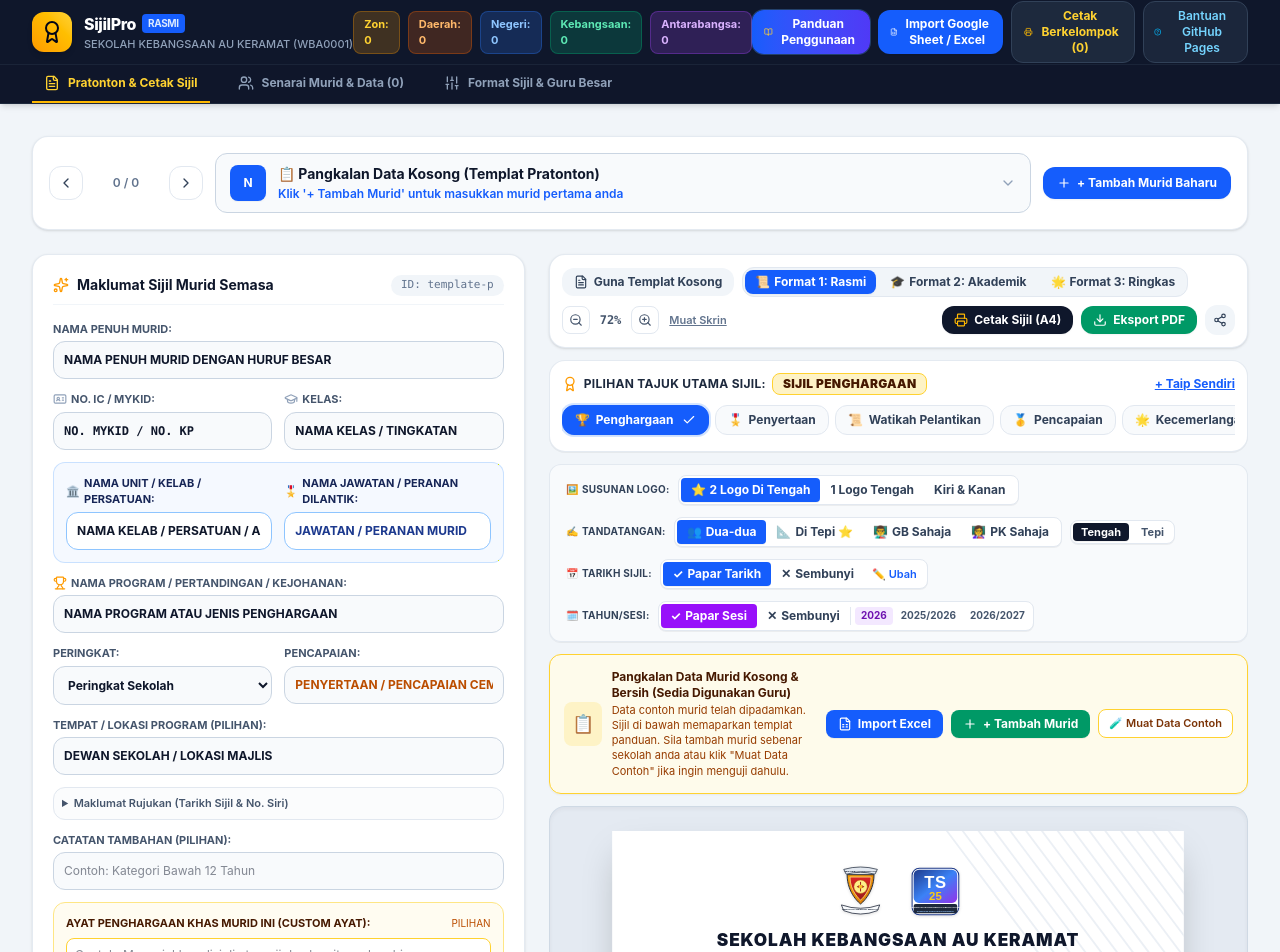
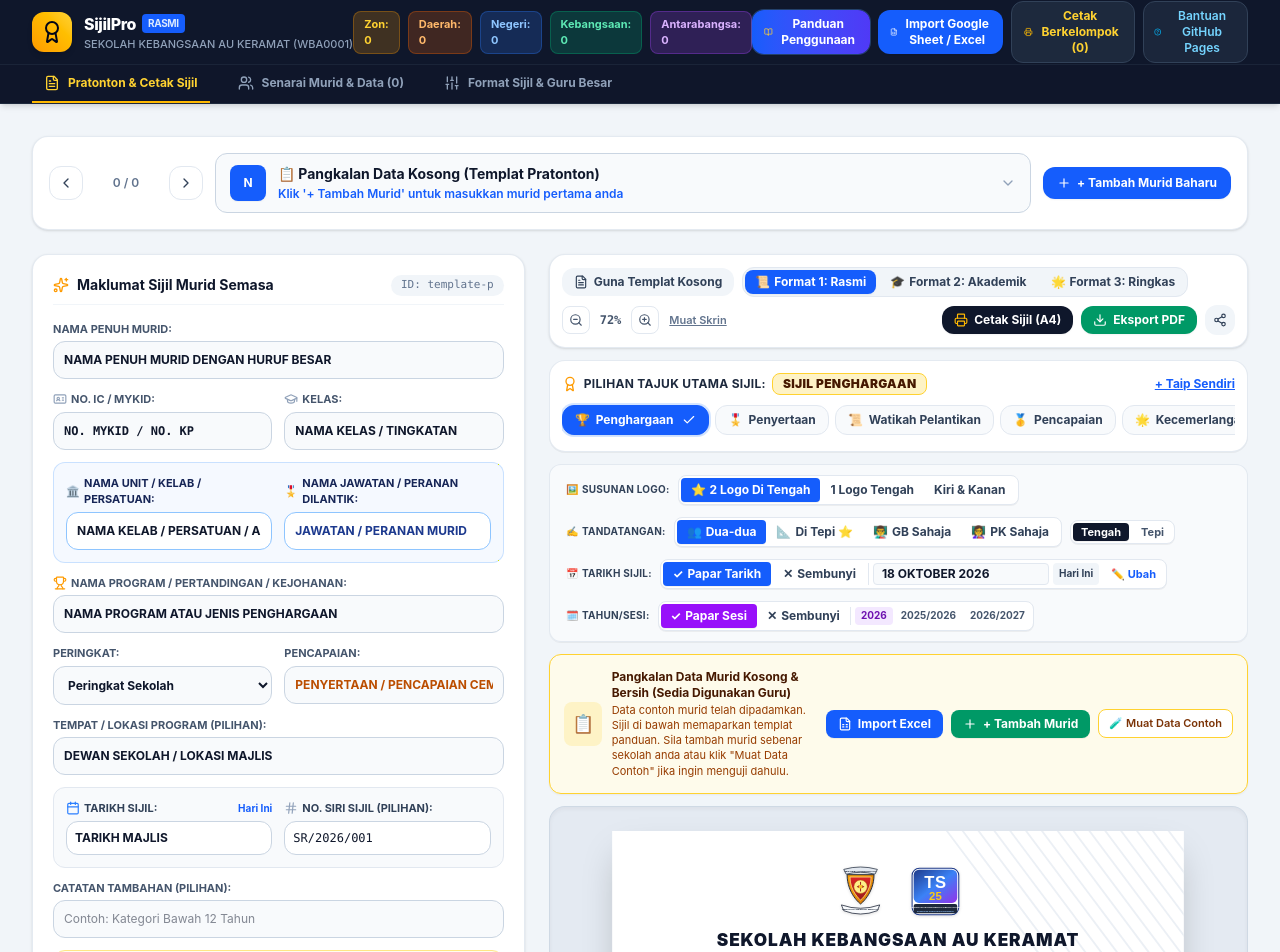
Before and after one commit to zularfizainol-rgb/SIJIL-PRO, a React (Vite) app: page / in a window 1280 px wide. Shown: the top 952 px of the page. Built offline with nearby package versions, Linux system fonts and the light colour scheme; a web font is replaced by a local one.

Commit message:
feat: synchronize certificate date globally
Implement global certificate date management to allow one-click synchronization across all student records and the application configuration, while ensuring dynamic updates during individual student edits.

```diff
--- a/src/App.tsx
+++ b/src/App.tsx
@@ -158,7 +158,25 @@ export default function App() {
 
   const handleUpdateStudent = (updated: Student) => {
     setStudents((prev) => prev.map((s) => (s.id === updated.id ? updated : s)));
+    // Jika tarikh murid ini diubah, selaraskan terus ke tarikh sijil (config.issueDate)
+    if (updated.date && updated.date !== config.issueDate) {
+      setConfig((prev) => ({ ...prev, issueDate: updated.date, showEventDate: true }));
+    }
     showToast('Maklumat murid dikemaskini');
+  };
+
+  // Pengemaskinian tarikh sijil menyeluruh (Global sync ke config dan semua murid dalam memori)
+  const handleUpdateCertificateDate = (newDateRaw: string) => {
+    const newDate = newDateRaw.trim().toUpperCase();
+    if (!newDate) return;
+    setConfig((prev) => ({ ...prev, issueDate: newDate, showEventDate: true }));
+    setStudents((prev) =>
+      prev.map((s) => ({
+        ...s,
+        date: newDate,
+      }))
+    );
+    showToast(`Tarikh Sijil dikemaskini: ${newDate}`);
   };
 
   const handleSaveStudentFromModal = (student: Student) => {
@@ -170,6 +188,9 @@ export default function App() {
         return [student, ...prev];
       }
     });
+    if (student.date && student.date !== config.issueDate) {
+      setConfig((prev) => ({ ...prev, issueDate: student.date, showEventDate: true }));
+    }
     setSelectedStudentId(student.id);
     showToast(studentToEdit ? 'Murid berjaya dikemaskini' : 'Murid berjaya ditambah');
   };
@@ -914,12 +935,12 @@ export default function App() {
                     </div>
                   </div>
 
-                  {/* Kawalan 1: Pilihan Tarikh Sijil (Papar vs Sembunyi Berasingan) */}
+                  {/* Kawalan 1: Pilihan Tarikh Sijil (Papar vs Sembunyi Berasingan & Edit Tarikh Terus) */}
                   <div className="flex items-center gap-2 flex-wrap">
                     <span className="font-bold text-slate-700 uppercase text-[10px] tracking-wide flex items-center gap-1">
                       <span>📅</span> Tarikh Sijil:
                     </span>
-                    <div className="flex items-center bg-white p-0.5 rounded-lg border border-slate-200 shadow-2xs">
+                    <div className="flex items-center bg-white p-0.5 rounded-lg border border-slate-200 shadow-2xs gap-0.5">
                       <button
                         onClick={() => {
                           setConfig({ ...config, showEventDate: true });
@@ -950,20 +971,48 @@ export default function App() {
                         <span>✕</span> Sembunyi
                       </button>
 
+                      {/* Kotak Suntingan Tarikh Sijil Terus & Butang Hari Ini */}
+                      <div className="flex items-center pl-1 border-l border-slate-200 gap-1">
+                        <input
+                          type="text"
+                          value={config.issueDate || currentStudent.date || '18 OKTOBER 2026'}
+                          onChange={(e) => handleUpdateCertificateDate(e.target.value)}
+                          placeholder="18 OKTOBER 2026"
+                          className="w-36 sm:w-44 px-2 py-0.5 text-xs font-bold uppercase bg-slate-50 border border-slate-200 rounded focus:bg-white focus:ring-1 focus:ring-blue-500 outline-none text-slate-900"
+                          title="Taip terus tarikh sijil di sini (contoh: 20 OKTOBER 2026)"
+                        />
+
                         <button
                           type="button"
                           onClick={() => {
-                          const val = prompt('Masukkan tarikh sijil yang dikehendaki (contoh: 18 OKTOBER 2026):', config.issueDate || '18 OKTOBER 2026');
+                            const today = new Intl.DateTimeFormat('ms-MY', {
+                              day: 'numeric',
+                              month: 'long',
+                              year: 'numeric'
+                            }).format(new Date()).toUpperCase();
+                            handleUpdateCertificateDate(today);
+                          }}
+                          className="px-1.5 py-1 text-[10px] font-bold bg-slate-100 hover:bg-slate-200 text-slate-700 rounded transition whitespace-nowrap"
+                          title="Gunakan tarikh hari ini secara automatik"
+                        >
+                          Hari Ini
+                        </button>
+
+                        <button
+                          type="button"
+                          onClick={() => {
+                            const currentVal = config.issueDate || currentStudent.date || '18 OKTOBER 2026';
+                            const val = prompt('Masukkan tarikh sijil yang dikehendaki (contoh: 20 OKTOBER 2026):', currentVal);
                             if (val && val.trim()) {
-                            setConfig({ ...config, issueDate: val.trim().toUpperCase(), showEventDate: true });
-                            showToast(`Tarikh Sijil dikemaskini: ${val.trim().toUpperCase()}`);
+                              handleUpdateCertificateDate(val);
                             }
                           }}
-                        className="px-2 py-1 text-[11px] font-semibold text-blue-600 hover:text-blue-800 hover:bg-blue-50 rounded transition"
-                        title="Ubah teks tarikh sijil"
+                          className="px-2 py-1 text-[11px] font-bold text-blue-600 hover:text-blue-800 hover:bg-blue-50 rounded transition"
+                          title="Ubah teks tarikh sijil melalui kotak teks"
                         >
                           ✏️ Ubah
                         </button>
+                      </div>
                     </div>
                   </div>
 
@@ -1137,6 +1186,10 @@ export default function App() {
               <TemplateCustomizer
                 config={config}
                 onChangeConfig={(newCfg) => {
+                  if (newCfg.issueDate && newCfg.issueDate !== config.issueDate) {
+                    const formattedDate = newCfg.issueDate.toUpperCase();
+                    setStudents((prev) => prev.map((s) => ({ ...s, date: formattedDate })));
+                  }
                   setConfig(newCfg);
                   showToast('Format sijil dikemaskini');
                 }}
--- a/src/components/CertificateView.tsx
+++ b/src/components/CertificateView.tsx
@@ -107,6 +107,9 @@ export const CertificateView: React.FC<CertificateViewProps> = ({
     if (!val) return '';
     return val.replace(/[\[\]]/g, '').trim();
   };
+
+  // Tarikh sijil rasmi yang dinamik - sentiasa mengutamakan tarikh yang disunting (config.issueDate atau student.date)
+  const certDate = cleanText(config.issueDate) || cleanText(student.date) || '18 OKTOBER 2026';
 
   // Format student name to look breathtaking in calligraphy/script or clean uppercase
   const formatStudentName = (name: string, isScriptMode: boolean) => {
@@ -433,7 +436,7 @@ export const CertificateView: React.FC<CertificateViewProps> = ({
                 processed = replaceVar(processed, /\[\s*\{\{?KELAS\}?\}\s*\]|\[(?:NAMA\s*)?KELAS(?:\s*\/\s*TINGKATAN)?\]|\{\{?KELAS\}?\}|\[TINGKATAN\]|\{\{?TINGKATAN\}?\}/, cleanText(student.class) || 'KELAS', isFieldBold('class', true));
                 processed = replaceVar(processed, /\[\s*\{\{?UNIT\}?\}\s*\]|\[UNIT(?:\s*\/\s*BADAN\s*BERUNIFORM)?\]|\{\{?UNIT\}?\}|\[\s*\{\{?KELAB\}?\}\s*\]|\[(?:NAMA\s*)?KELAB(?:\s*\/\s*PERSATUAN(?:\s*\/\s*AKTIVITI)?)?\]|\{\{?KELAB\}?\}/, cleanText(student.unitClub) || 'UNIT / KELAB', isFieldBold('unit', true));
                 processed = replaceVar(processed, /\[\s*\{\{?IC\}?\}\s*\]|\[(?:NO\.?\s*)?(?:MYKID|KP|K\/P|KAD\s*PENGENALAN)\]|\[NO\.?\s*MYKID\s*\/\s*NO\.?\s*KP\]|\{\{?IC\}?\}/, cleanText(student.ic) || 'NO. KAD PENGENALAN', isFieldBold('ic', false));
-                const dateVal = config.showEventDate !== false ? (cleanText(student.date || config.issueDate) || '18 OKTOBER 2026') : '';
+                const dateVal = config.showEventDate !== false ? certDate : '';
                 const sessionVal = config.showSessionYear !== false ? (cleanText(config.academicSession || config.eventYear) || '2025/2026') : '';
                 const yearVal = config.showSessionYear !== false ? (cleanText(config.eventYear) || '2026') : '';
 
@@ -812,7 +815,7 @@ export const CertificateView: React.FC<CertificateViewProps> = ({
                     <div>
                       <p className="text-xs font-serif italic text-slate-600">Pada:</p>
                       <p className="text-sm md:text-base font-bold text-slate-950 font-sans tracking-wide">
-                        {student.date || config.issueDate || '18 OKTOBER 2026'}
+                        {certDate}
                       </p>
                     </div>
                   )}
@@ -1087,7 +1090,7 @@ export const CertificateView: React.FC<CertificateViewProps> = ({
                       </p>
                       {config.showEventDate !== false && (
                         <p className="text-[11px] font-bold text-slate-700 mt-1">
-                          Tarikh: {cleanText(student.date) || config.issueDate || '18 OKTOBER 2026'}
+                          Tarikh: {certDate}
                         </p>
                       )}
                     </div>
@@ -1141,7 +1144,7 @@ export const CertificateView: React.FC<CertificateViewProps> = ({
                       </p>
                       {config.showEventDate !== false && (
                         <p className="text-[11px] font-bold text-slate-700 mt-1">
-                          Tarikh: {cleanText(student.date) || config.issueDate || '18 OKTOBER 2026'}
+                          Tarikh: {certDate}
                         </p>
                       )}
                     </div>
@@ -1274,7 +1277,7 @@ export const CertificateView: React.FC<CertificateViewProps> = ({
                         </p>
                         {config.showEventDate !== false && (
                           <p className="text-[11px] font-bold text-slate-700 mt-0.5">
-                            Tarikh: {cleanText(student.date) || config.issueDate || '18 OKTOBER 2026'}
+                            Tarikh: {certDate}
                           </p>
                         )}
                       </>
@@ -1288,7 +1291,7 @@ export const CertificateView: React.FC<CertificateViewProps> = ({
                         </p>
                         {config.showEventDate !== false && (
                           <p className="text-[11px] font-bold text-slate-700 mt-0.5">
-                            Tarikh: {cleanText(student.date) || config.issueDate || '18 OKTOBER 2026'}
+                            Tarikh: {certDate}
                           </p>
                         )}
                       </>
@@ -1302,7 +1305,7 @@ export const CertificateView: React.FC<CertificateViewProps> = ({
                         </p>
                         {config.showEventDate !== false && (
                           <p className="text-[11px] font-bold text-slate-700 mt-0.5">
-                            Tarikh: {cleanText(student.date) || config.issueDate || '18 OKTOBER 2026'}
+                            Tarikh: {certDate}
                           </p>
                         )}
                       </>
@@ -1377,7 +1380,7 @@ export const CertificateView: React.FC<CertificateViewProps> = ({
                 <div className="text-center pb-2">
                   {config.showCertDate && config.showEventDate !== false && (
                     <p className="text-[11px] font-semibold text-slate-700">
-                      TARIKH: <span className="font-bold text-slate-900">{student.date || config.issueDate || '15 OKTOBER 2026'}</span>
+                      TARIKH: <span className="font-bold text-slate-900">{certDate}</span>
                     </p>
                   )}
                   {config.showCertNumber && (
--- a/src/components/StudentQuickForm.tsx
+++ b/src/components/StudentQuickForm.tsx
@@ -170,39 +170,54 @@ export const StudentQuickForm: React.FC<StudentQuickFormProps> = ({
           />
         </div>
 
-        {/* Tarikh & No Siri */}
-        <details className="text-xs text-slate-500 rounded-xl border border-slate-200 bg-slate-50/50 p-2">
-          <summary className="cursor-pointer font-semibold text-[11px] text-slate-600 hover:text-slate-900 select-none">
-            Maklumat Rujukan (Tarikh Sijil & No. Siri)
-          </summary>
-          <div className="grid grid-cols-1 sm:grid-cols-2 gap-3 pt-2">
+        {/* Tarikh Sijil & No Siri */}
+        <div className="p-3 bg-slate-50 border border-slate-200 rounded-xl space-y-2">
+          <div className="grid grid-cols-1 sm:grid-cols-2 gap-3">
             <div>
-              <label className="block text-[10px] font-bold text-slate-500 uppercase mb-1">
-                Tarikh Sijil:
-              </label>
+              <div className="flex items-center justify-between mb-1">
+                <label className="block text-[11px] font-bold text-slate-700 uppercase flex items-center gap-1">
+                  <Calendar className="w-3.5 h-3.5 text-blue-500" />
+                  Tarikh Sijil:
+                </label>
+                <button
+                  type="button"
+                  onClick={() => {
+                    const today = new Intl.DateTimeFormat('ms-MY', {
+                      day: 'numeric',
+                      month: 'long',
+                      year: 'numeric'
+                    }).format(new Date()).toUpperCase();
+                    updateField('date', today);
+                  }}
+                  className="text-[10px] font-bold text-blue-600 hover:text-blue-800"
+                >
+                  Hari Ini
+                </button>
+              </div>
               <input
                 type="text"
-                value={student.date}
+                value={student.date || ''}
                 onChange={(e) => updateField('date', e.target.value.toUpperCase())}
                 placeholder="18 OKTOBER 2026"
-                className="w-full text-xs p-2 bg-white border border-slate-300 rounded-lg outline-none"
+                className="w-full text-xs font-bold uppercase p-2 bg-white border border-slate-300 rounded-xl focus:ring-2 focus:ring-blue-500 outline-none"
               />
             </div>
 
             <div>
-              <label className="block text-[10px] font-bold text-slate-500 uppercase mb-1">
+              <label className="block text-[11px] font-bold text-slate-700 uppercase mb-1 flex items-center gap-1">
+                <Hash className="w-3.5 h-3.5 text-slate-400" />
                 No. Siri Sijil (Pilihan):
               </label>
               <input
                 type="text"
-                value={student.certNumber}
+                value={student.certNumber || ''}
                 onChange={(e) => updateField('certNumber', e.target.value)}
                 placeholder="JBS/SEL/2026/001"
-                className="w-full text-xs font-mono p-2 bg-white border border-slate-300 rounded-lg outline-none"
+                className="w-full text-xs font-mono p-2 bg-white border border-slate-300 rounded-xl focus:ring-2 focus:ring-blue-500 outline-none"
               />
             </div>
           </div>
-        </details>
+        </div>
 
         {/* Catatan Tambahan */}
         <div>
```
Lines whose indentation alone changed are shown as unchanged.
